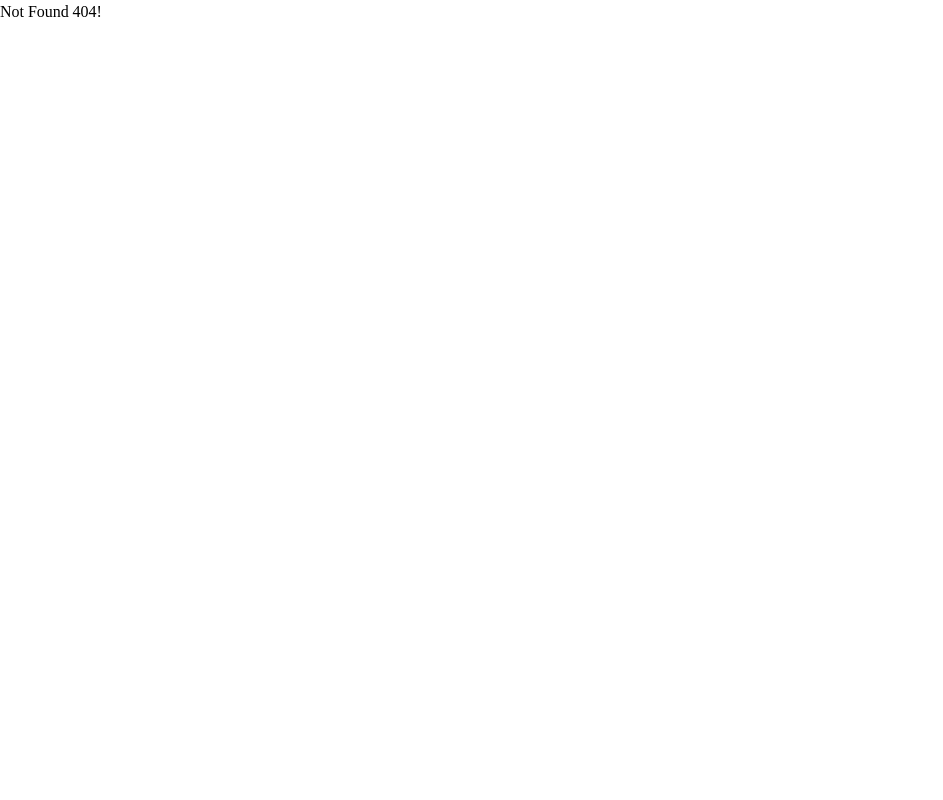
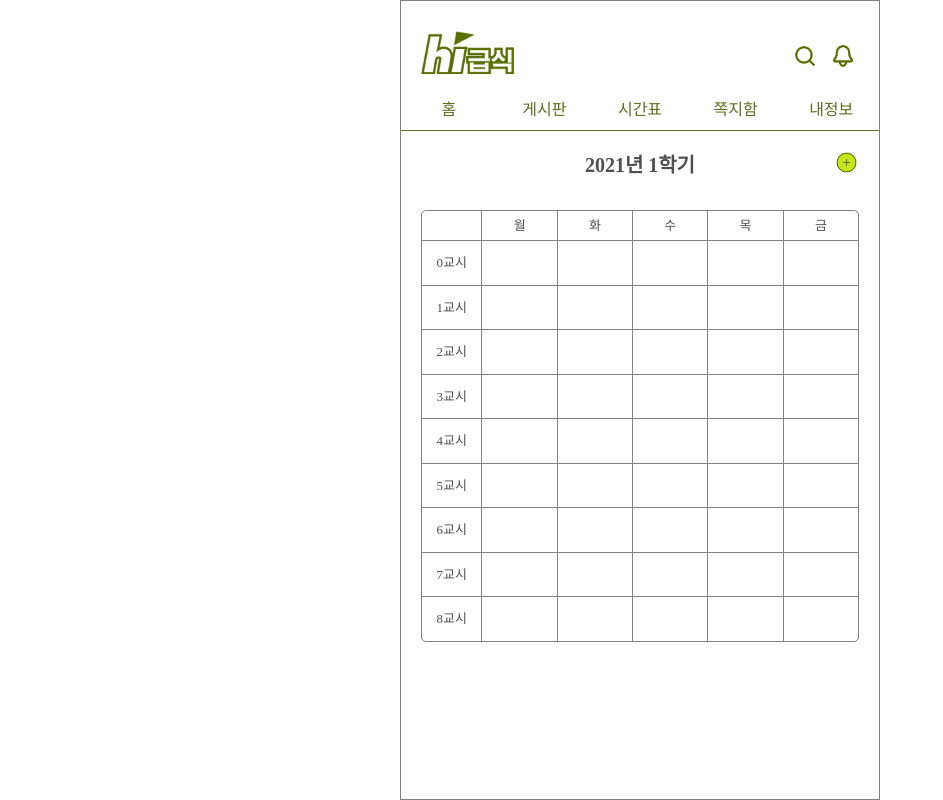
Before and after one commit to ziri-bros/high-geupsik-frontend, a React (Create React App) app: page /schedule in a window 1280 px wide. Before the commit this address had no page. Shown: the whole page, without its empty margins (0-943 px from the left). Built offline with nearby package versions, Linux system fonts and the light colour scheme; what react-router-prop-types would draw is missing.

Commit message:
Feature : 시간표 페이지 UI 구성 resolved :#12

```diff
--- /dev/null
+++ b/src/component/Timetable.jsx
@@ -0,0 +1,147 @@
+import { css } from '@emotion/react';
+import styled from '@emotion/styled';
+import React, { useState } from 'react';
+
+const TimetableWrapper = styled.div`
+  margin: 19px 20px 0 20px;
+`;
+
+const Head = styled.div`
+  position: relative;
+  text-align: center;
+
+  ${props => props.modify && css`
+    display: flex;
+    justify-content: space-between;
+    align-items: center;
+
+    img{
+      width: 25px;
+      height: 25px;
+      display: flex;
+      cursor: pointer;
+    }
+  `}
+
+  .addImg{
+    position: absolute;
+    right: 0;
+    top: 0;
+    width: 25px;
+    height: 25px;
+    cursor: pointer;
+  }
+`;
+
+const Icon = styled.div``;
+
+const Title = styled.div`
+  font-size: 20px;
+  font-weight: bold;
+  color: #4f4f4f;
+`;
+
+const Table = styled.div`
+  border: 1px solid gray;
+  border-radius:5px;
+  margin-top:30px;
+`;
+
+const Trow = styled.div`
+  display: flex;
+`;
+
+const TInput = styled.input`
+  width: 20%;
+  border-right: 1px solid #828282;
+  border-right: ${props => props.last && 'none'};
+  border-bottom: 1px solid #828282;
+  border-bottom: ${props => props.bottom && 'none'};
+  text-align: center;
+  font-size: 13px;
+
+  /* 모바일용 폰트 크기 적용 */
+  @media only screen and (max-width: 385px) {
+    font-size:10px;
+  }
+
+  color: #4f4f4f;
+  margin: 0;
+  padding: 12px 0;
+  width: ${props => props.first && '16%'};
+  padding: ${props => props.head && '5px 0'};
+`;
+
+const DeleteBtn = styled.button`
+  width: 95px;
+  height: 24px;
+  box-shadow: 0px 1px 4px rgba(0, 0, 0, 0.1);
+  border-radius: 5px;
+  border: 1px solid #5D6E1E;
+  color: #5D6E1E;
+  font-weight: 500;
+  font-size: 12px;
+  cursor: pointer;
+`;
+
+const lists = [
+  { name: '0교시', id: '0' },
+  { name: '1교시', id: '1' },
+  { name: '2교시', id: '2' },
+  { name: '3교시', id: '3' },
+  { name: '4교시', id: '4' },
+  { name: '5교시', id: '5' },
+  { name: '6교시', id: '6' },
+  { name: '7교시', id: '7' },
+  { name: '8교시', id: '8' },
+];
+
+const Timetable = () => {
+  const [buttonOn, setButtonOn] = useState(true);
+
+  const onClickBtn = () => setButtonOn(!buttonOn);
+
+  return (
+    <TimetableWrapper>
+      <Head modify={!buttonOn}>
+        {buttonOn ? (
+          <>
+            <Title>2021년 1학기</Title>
+            <Icon onClick={onClickBtn}>
+              <img className="addImg" src="/images/icons/add_green.png" alt="add" />
+            </Icon>
+          </>
+        ) : (
+          <>
+            <Icon onClick={onClickBtn}>
+              <img className="deleteImg" src="/images/icons/close.png" alt="close" />
+            </Icon>
+            <DeleteBtn className="deleteBtn">모두 지우기</DeleteBtn>
+          </>
+        )}
+      </Head>
+      <Table>
+        <Trow>
+          <TInput value="" first head disabled />
+          <TInput value="월" head disable />
+          <TInput value="화" head disabled />
+          <TInput value="수" head disabled />
+          <TInput value="목" head disabled />
+          <TInput value="금" last head disabled />
+        </Trow>
+        {lists.map((list, index) => (
+          <Trow key={list.id}>
+            <TInput first value={list.name} bottom={index === lists.length - 1} disabled />
+            <TInput maxLength="6" bottom={index === lists.length - 1} disabled={buttonOn} />
+            <TInput maxLength="6" bottom={index === lists.length - 1} disabled={buttonOn} />
+            <TInput maxLength="6" bottom={index === lists.length - 1} disabled={buttonOn} />
+            <TInput maxLength="6" bottom={index === lists.length - 1} disabled={buttonOn} />
+            <TInput maxLength="6" last bottom={index === lists.length - 1} disabled={buttonOn} />
+          </Trow>
+        ))}
+      </Table>
+    </TimetableWrapper>
+  );
+};
+
+export default Timetable;
--- /dev/null
+++ b/src/page/SchedulePage.jsx
@@ -0,0 +1,15 @@
+import React from 'react';
+import Header from '../component/common/Header';
+import HeaderNavigation from '../component/common/HeaderNavigation';
+import Wrapper from '../component/common/Wrapper';
+import Timetable from '../component/Timetable';
+
+const SchedulePage = () => (
+  <Wrapper>
+    <Header />
+    <HeaderNavigation />
+    <Timetable />
+  </Wrapper>
+);
+
+export default SchedulePage;
--- a/src/routes/index.jsx
+++ b/src/routes/index.jsx
@@ -7,6 +7,7 @@ import MyInfoPage from '../page/MyInfoPage';
 import NoMatchPage from '../page/NoMatchPage';
 import MyInfoDetailPage from '../page/MyInfoDetailPage';
 import reset from '../theme/reset';
+import SchedulePage from '../page/SchedulePage';
 
 const RootRoute = () => (
   <>
@@ -21,6 +22,7 @@ const RootRoute = () => (
       <Route path={['/register', '/modify']} component={MyInfoDetailPage} exact />
       <Route path="/board" component={Board} exact />
       <Route path="/myInfo" component={MyInfoPage} exact />
+      <Route path="/schedule" component={SchedulePage} exact />
 
       {/* 경로가 유효하지 않을 때 */}
       <Route path="*" component={NoMatchPage} exact />
```
Also changed, not shown: public/images/icons/add_green.png (added).
